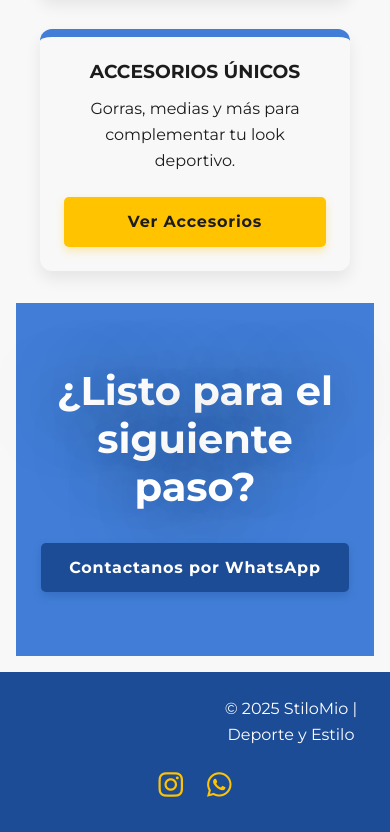
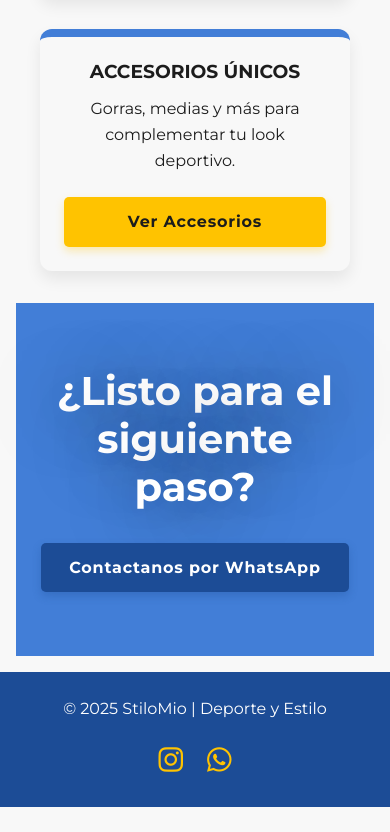
Before and after one commit to pixelnode2025/stilomio, a plain HTML site: page index.html in a window 390 px wide. Shown: the part 1291-2123 px from the top of the page. After the commit the page ends 2098 px from the top, so only its background shows below. Drawn offline with Linux system fonts and the light colour scheme; a web font is replaced by a local one.

Commit message:
Update styles.css

```diff
--- a/styles.css
+++ b/styles.css
@@ -588,6 +588,9 @@ h4 {
         grid-template-columns: 1fr;
         /* Una columna en móvil */
     }
+    .copy {
+        margin-left: 0;
+    }
 }
 
 .loading-animation {
@@ -598,4 +601,5 @@ h4 {
     color: var(--color-funcional-advertencia);
     letter-spacing: -0.2rem;
     /* Junta los puntos */
+
 }
```
